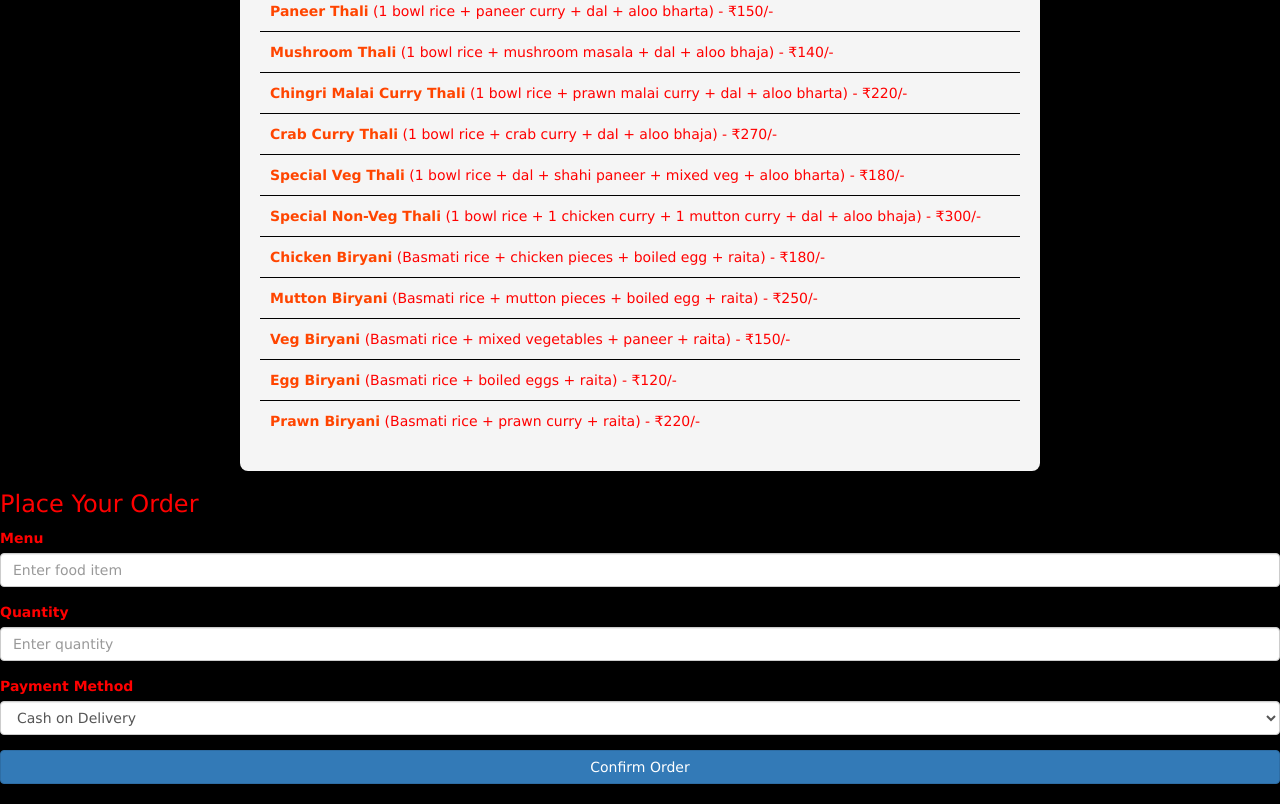
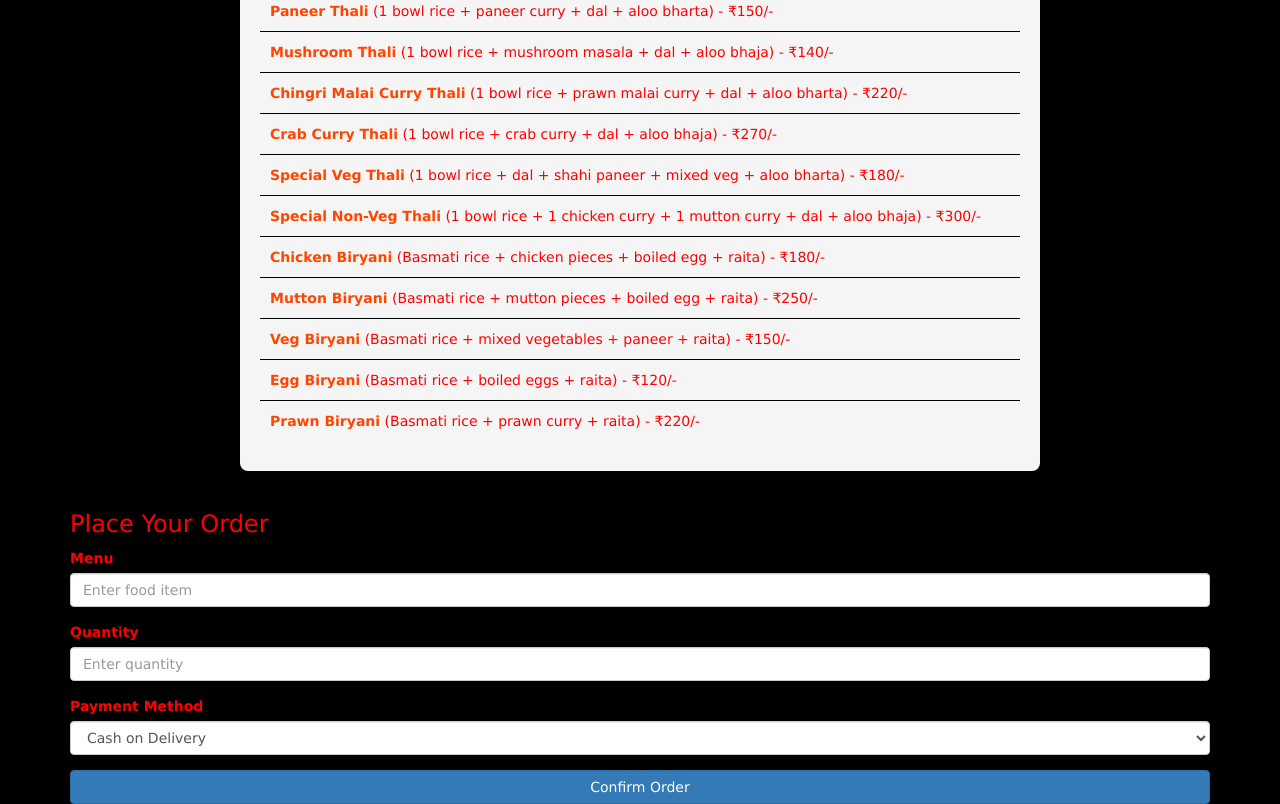
Before and after one commit to souravcode-collab/savorynest_cloud_kitchen_, a plain HTML site: page menucard.html in a window 1280 px wide. Shown: the part 508-1312 px from the top of the page. Drawn offline with nearby package versions, Linux system fonts and the light colour scheme.

Commit message:
Update menucard.html

```diff
--- a/menucard.html
+++ b/menucard.html
@@ -180,7 +180,7 @@
       </ul>
     </div>
 
-    <div class="order-form">
+    <div class="order-form container">
       <h3>Place Your Order</h3>
       <form>
         <div class="form-group">
```
